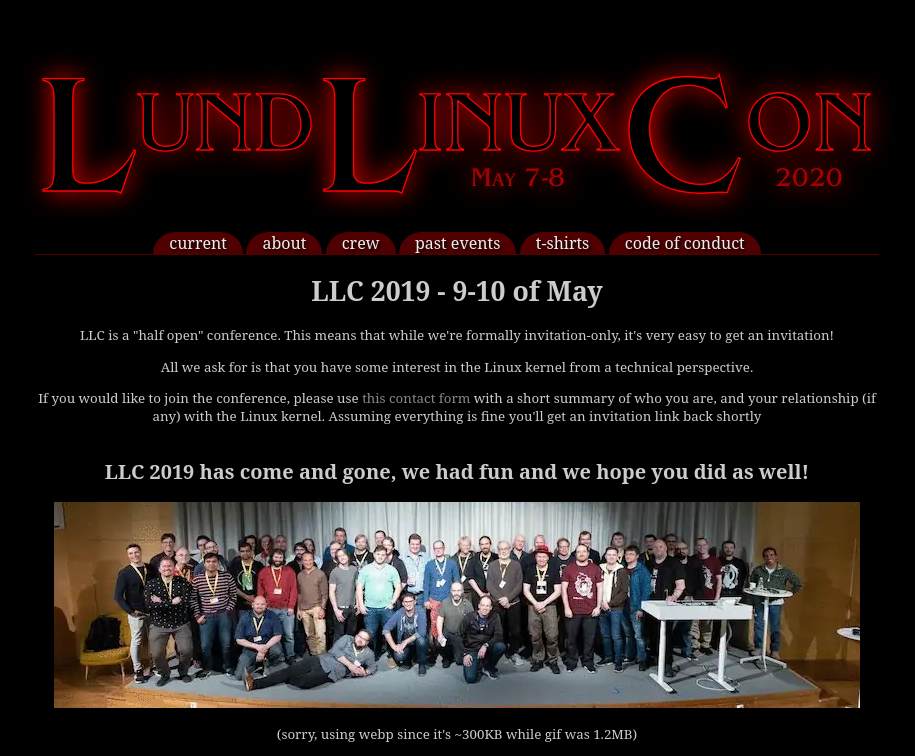
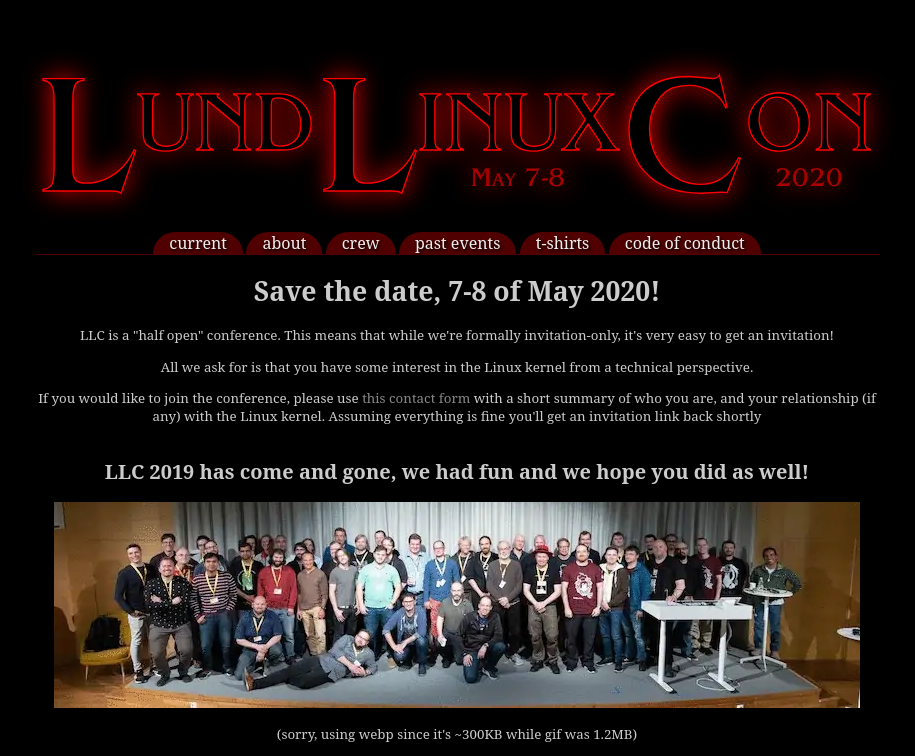
Before and after one commit to pomac303/llc-webpage, a plain HTML site: page index.html in a window 1280 px wide. Shown: the top 756 px of the page, without its empty margins (183-1098 px from the left). Drawn offline with Linux system fonts and the light colour scheme.

Commit message:
further updates and a save the date

```diff
--- a/index.html
+++ b/index.html
@@ -465,7 +465,7 @@
 		</div>
 		<div class="storage">
 			<div id="current">
-				<h1>LLC 2019 - 9-10 of May</h1>
+				<h1>Save the date, 7-8 of May 2020!</h1>
 
 				<p style="text-align: center;" >LLC is a "half open" conference. This means that while we're formally invitation-only, it's very easy to get an invitation!</p>
 				<p style="text-align: center;">All we ask for is that you have some interest in the Linux kernel from a technical perspective.</p>
```
